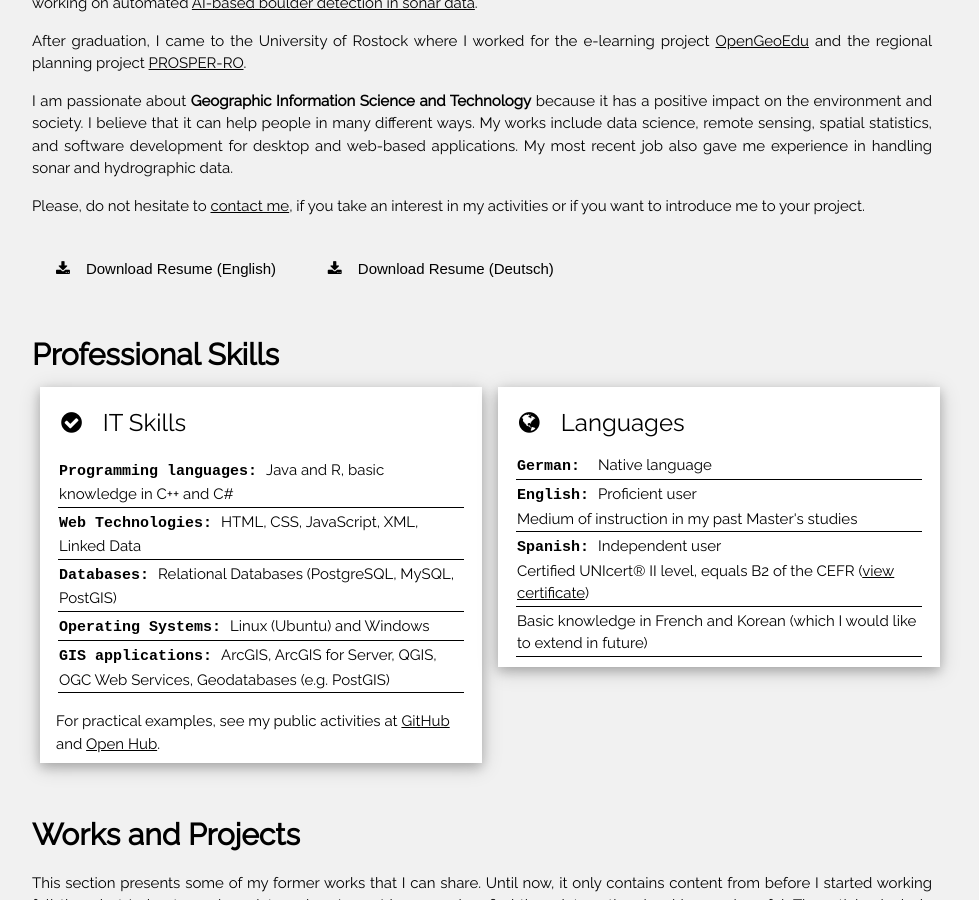
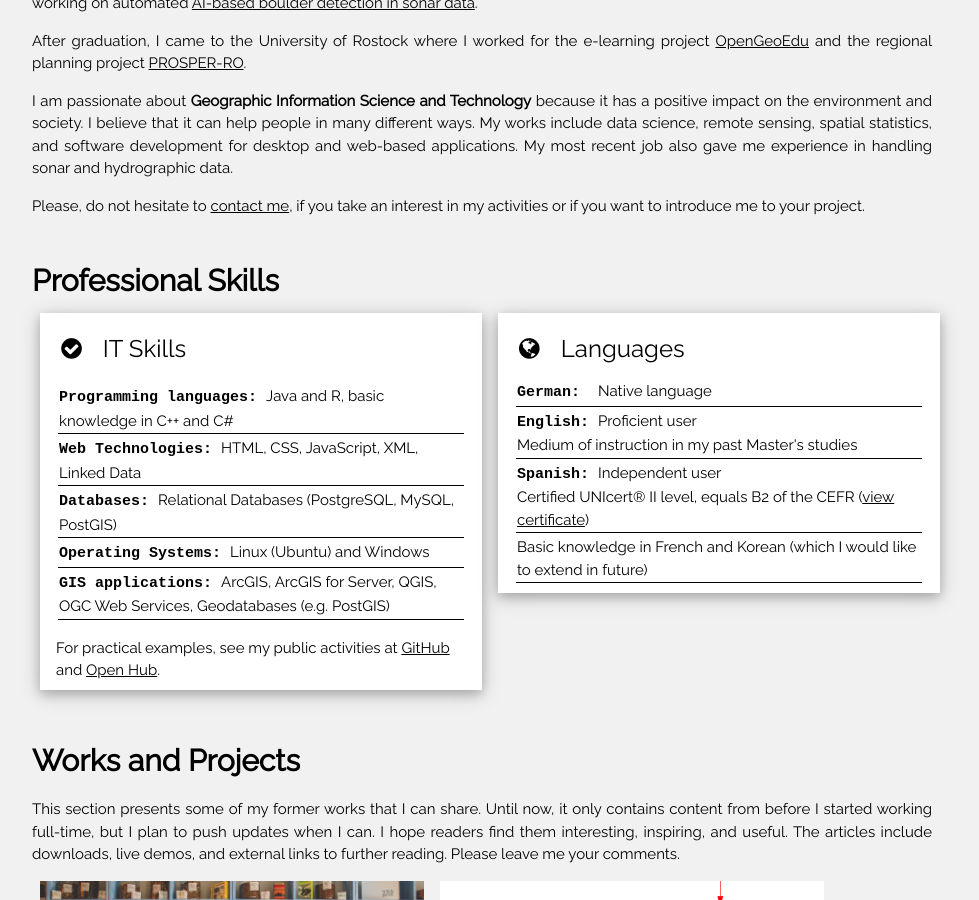
Before and after one commit to MatthiasHinz/MatthiasHinz.github.io, a Jekyll site: the page built from index.html, in a window 1280 px wide and 900 px high, scrolled down 613 px. Shown: the whole window, without its empty margins (300-1279 px from the left). Built offline with Jekyll 4.4.1, drawn with Linux system fonts in a browser that asks for light colours; nearby versions of some CDN libraries; comment, search, counter and statistics services are not loaded.

Commit message:
disabled resume downloads because updates are required

```diff
--- a/index.html
+++ b/index.html
@@ -19,14 +19,14 @@ description: This is the public website of Matthias Markus Hinz, created for sha
 	<p>
 		Please, do not hesitate to <a href="#contact">contact me</a>, if you take an interest in my activities or if you want to introduce me to your project.
 	</p>
-	<a href="documents/CV-Europass-20170509-Hinz-EN.pdf" style="text-decoration: none" download >
+	<!--<a href="documents/CV-Europass-20170509-Hinz-EN.pdf" style="text-decoration: none" download >
 	<button class="w3-button w3-padding-large w3-margin-top w3-margin-bottom w3-theme-d3">
 		<i class="fa fa-download w3-margin-right"></i>Download Resume (English)
 	</button> </a>
 	<a href="documents/CV-Europass-20170426-Hinz-DE.pdf" style="text-decoration: none" download>
 	<button class="w3-button w3-padding-large w3-margin-top w3-margin-bottom  w3-theme-d3" >
 		<i class="fa fa-download w3-margin-right"></i>Download Resume (Deutsch)
-	</button> </a>
+	</button> </a>-->
 
 </div>
 <!-- Skills section -->
```
